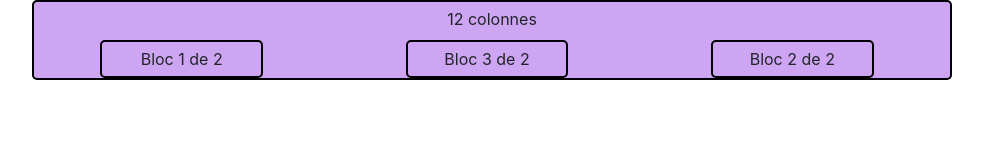
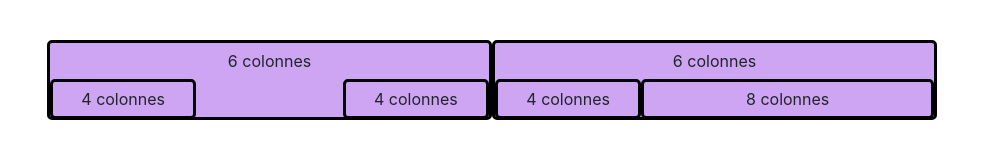
Before and after one commit to ChristineSautelet/bootstrap-training, a plain HTML site: page index.html in a window 1280 px wide. Shown: the whole page, without its empty margins (148-1131 px from the left). Drawn offline with Linux system fonts and the light colour scheme.

Commit message:
exercice 4

```diff
--- a/index.html
+++ b/index.html
@@ -1,3 +1,4 @@
+
 <!DOCTYPE html>
 <html lang="en">
 <head>
@@ -12,26 +13,49 @@
 <body>
 <div class="container-fluid">
     <div class="container">
-        <div class="row">
-            <div class="col-md-12">
-                <p>12 colonnes</p>
+        <div class="groupes col-md-12">
+            <div class="row">
+                <div class="groupe col-md-6">
+                    <div class="row">
+                        <div class="col-md-12"><p>6 colonnes</p></div>
+                    </div>
+                    <div class="row">
+                        <div class="col-md-4"><p class="elements">4 colonnes</p></div>
+                        <div class="col-md-4"><p></p></div>
+                        <div class="col-md-4"><p class="elements">4 colonnes</p></div>
+                    </div>
+                </div>
+                <div class="groupe col-md-6">
+                    <div class="row">
+                        <div class="col-md-12"><p>6 colonnes</p></div>
+                    </div>
+                    <div class="row">
+                        <div class="col-md-4"><p class="elements">4 colonnes</p></div>
+                        <div class="col-md-8"><p class="elements">8 colonnes</p></div>
+                    </div>
+                </div>
             </div>
-        </div>
-        <div class="row row2">
-            <div class="col-md-1 order-md-1"></div>
-            <div class="col-md-2 order-md-2">
-                <p class="contour">Bloc 1 de 2</p>
-            </div>
-            <div class="col-md-2 order-md-3"></div>
-            <div class="col-md-2 order-md-6">
-                <p class="contour">Bloc 2 de 2</p class="contour">
-            </div>
-            <div class="col-md-2 order-md-5"></div>
-            <div class="col-md-2 order-md-4">
-                <p class="contour">Bloc 3 de 2</p class="contour">
-            </div>
+
         </div>
     </div>
 </div>
 </body>
 </html>
+
+<!-- <div class="col-md-6">
+    <p class="element">6 colonnes</p>
+    <div class="row"></div>
+    <div class="row">
+        <div class="col-md-3"><p class="element">4 colonnes</p class="element"></div>
+        <div class="col-md-6"><p class="element"></p class="element"></div>
+        <div class="col-md-3"><p class="element">4 colonnes</p class="element"></div>
+    </div>
+</div>
+<div class="col-md-6">
+    <p class="element">6 colonnes</p class="element">
+    <div class="row"></div>
+    <div class="row">
+        <div class="col-md-4"><p class="element">4 colonnes</p class="element"></div>
+        <div class="col-md-8"><p class="element">8 colonnes</p class="element"></div>
+    </div>
+</div> -->
--- a/scss/style.scss
+++ b/scss/style.scss
@@ -1,26 +1,30 @@
-.container {
-    background-color: #cda5f3;
-    border: solid 2px black;
-    border-radius: 5px;
+.container{
     width: 920px;
+    margin-top: 40px;
 }
-
-  .container-fluid {
+.container-fluid{
     text-align: center;
 }
-
-  .row {
+.row{
     height: 38px;
 }
-
-  .contour {
-    border: solid 2px black;
+.groupes{
+    text-align: center;
+}
+.groupe{
+    border: solid 3px black;
     border-radius: 5px;
-    text-align: center;
-    margin-left: -25px;
+    background-color:#cda5f3;
+    padding-top: 6px;
+    height: 80px;
+}
+.elements{
+    border: solid 3px black;
+    border-radius: 5px;
+    padding: 5px;
+    margin-left: -15px;
     margin-right: -15px;
 }
-
-  p {
-    padding: 5px;
+.row{
+    height: 30px;
 }
```
Also changed, not shown: css/style.css, css/style.min.css, 2 other files. Lines whose indentation alone changed are shown as unchanged.
